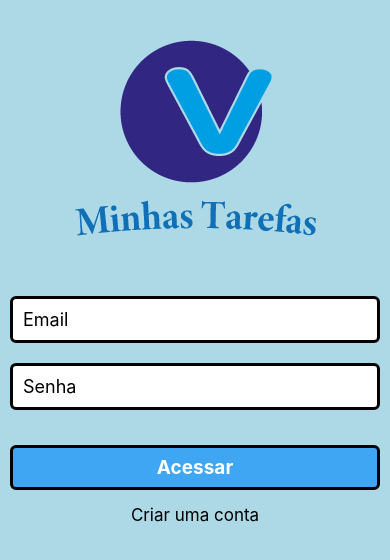
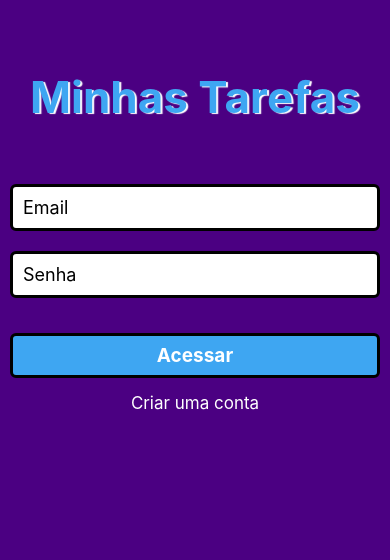
Before and after one commit to felipesllopes/App-minhasTarefas, a React Native app: screen / in a window 390 px wide. Shown: the top 560 px of the page. Built offline with nearby package versions, Linux system fonts and the light colour scheme.

Commit message:
editando projeto

```diff
--- a/src/components/Login/index.js
+++ b/src/components/Login/index.js
@@ -1,6 +1,6 @@
 import { useState } from "react";
-import { StyleSheet, Text, TextInput, TouchableOpacity, View, Image } from "react-native";
-import firebase from "../../services/firebaseConnection"
+import { Alert, StyleSheet, Text, TextInput, TouchableOpacity, View } from "react-native";
+import firebase from "../../services/firebaseConnection";
 
 export default function Login({ changeStatus }) {
 
@@ -13,7 +13,10 @@ export default function Login({ changeStatus }) {
         if (type === 'login') {
 
             if (email === "" || password === "") {
-                alert("Preencha os campos");
+                Alert.alert(
+                    'Atenção!',
+                    "Preencha os campos!"
+                );
                 return;
             }
 
@@ -25,7 +28,10 @@ export default function Login({ changeStatus }) {
                 })
                 .catch((err) => {
                     console.log(err)
-                    alert("Ops! Parece que deu algum erro");
+                    Alert.alert(
+                        'Ops!',
+                        "Parece que deu algum erro"
+                    );
                     return;
                 })
 
@@ -34,12 +40,18 @@ export default function Login({ changeStatus }) {
             const user = firebase.auth().createUserWithEmailAndPassword(email, password)
                 .then((user) => {
                     changeStatus(user.user.uid)
-                    alert("Usuário cadastrado com sucesso!")
+                    Alert.alert(
+                        'Atenção!',
+                        "Usuário cadastrado com sucesso!"
+                    );
                     setEmail(""); setPassword("");
                 })
                 .catch((err) => {
                     console.log(err)
-                    alert("Ops! Parece que deu algum erro");
+                    Alert.alert(
+                        'Ops!',
+                        "Parece que deu algum erro"
+                    );
                     return;
                 })
         }
@@ -48,7 +60,7 @@ export default function Login({ changeStatus }) {
     return (
         <View style={styles.container}>
 
-            <Image source={require('../../img/logo.png')} style={styles.logo} />
+            <Text style={styles.tittle}>Minhas Tarefas</Text>
 
             <TextInput
                 style={styles.textInput}
@@ -76,7 +88,7 @@ export default function Login({ changeStatus }) {
                 setType(type === 'login' ? 'cadastrar' : 'login')
                 setEmail(""); setPassword("");
             }}>
-                <Text style={{ textAlign: 'center', fontSize: 17, }}>
+                <Text style={{ textAlign: 'center', fontSize: 17, color: 'white' }}>
                     {type === 'login' ? 'Criar uma conta' : 'Já possuo uma conta'}
                 </Text>
             </TouchableOpacity>
@@ -88,20 +100,23 @@ export default function Login({ changeStatus }) {
 const styles = StyleSheet.create({
     container: {
         flex: 1,
-        backgroundColor: '#ADD8E6',
+        backgroundColor: '#4B0082',
         padding: 10,
     },
-    logo: {
-        height: 196,
-        width: 241,
-        alignSelf: 'center',
-        marginTop: 30,
-        marginBottom: 60,
+    tittle: {
+        fontSize: 44,
+        fontWeight: 'bold',
+        textAlign: 'center',
+        marginVertical: 60,
+        color: '#3ea6f2',
+        textShadowColor: 'white',
+        textShadowOffset: { width: 2, height: 1 },
+        textShadowRadius: 1
     },
     textInput: {
         borderWidth: 3,
         padding: 10,
-        backgroundColor: 'white',
+        backgroundColor: '#FFF',
         fontSize: 18,
         borderRadius: 6,
         marginBottom: 20,
@@ -116,7 +131,7 @@ const styles = StyleSheet.create({
         backgroundColor: '#3ea6f2'
     },
     loginText: {
-        color: 'white',
+        color: '#FFF',
         fontSize: 19,
         fontWeight: 'bold'
     },
--- a/src/home/index.js
+++ b/src/home/index.js
@@ -1,8 +1,6 @@
-import { FlatList, SafeAreaView, StyleSheet, Text, TextInput, TouchableOpacity, View, } from "react-native";
-
 import Feather from "@expo/vector-icons/Feather";
 import { useEffect, useRef, useState } from "react";
-import { Keyboard } from "react-native";
+import { FlatList, Keyboard, SafeAreaView, StyleSheet, Text, TextInput, TouchableOpacity, View, } from "react-native";
 import firebase from ".././services/firebaseConnection";
 import Login from "../components/Login";
 import TaskList from "../components/TaskList";
@@ -115,7 +113,7 @@ export default function Tarefas() {
                     <TouchableOpacity onPress={cancelEdit}>
                         <Feather name="x-circle" size={26} color={"red"} />
                     </TouchableOpacity>
-                    <Text style={{ marginLeft: 5, fontSize: 15.5 }}>Você está editando uma tarefa</Text>
+                    <Text style={{ marginLeft: 5, fontSize: 15.5, color: '#FFF' }}>Você está editando uma tarefa</Text>
                 </View>)
             }
 
@@ -152,7 +150,7 @@ const styles = StyleSheet.create({
     container: {
         flex: 1,
         padding: 10,
-        backgroundColor: '#ADD8E6',
+        backgroundColor: '#4B0082',
     },
     containerInput: {
         flexDirection: 'row',
@@ -178,11 +176,11 @@ const styles = StyleSheet.create({
         borderRadius: 5,
     },
     buttonText: {
-        color: 'white',
+        color: '#FFF',
         fontSize: 22,
     },
     logout: {
-        backgroundColor: 'red',
+        backgroundColor: '#FF0000',
         paddingVertical: 10,
         marginVertical: 10,
         borderRadius: 4,
```
